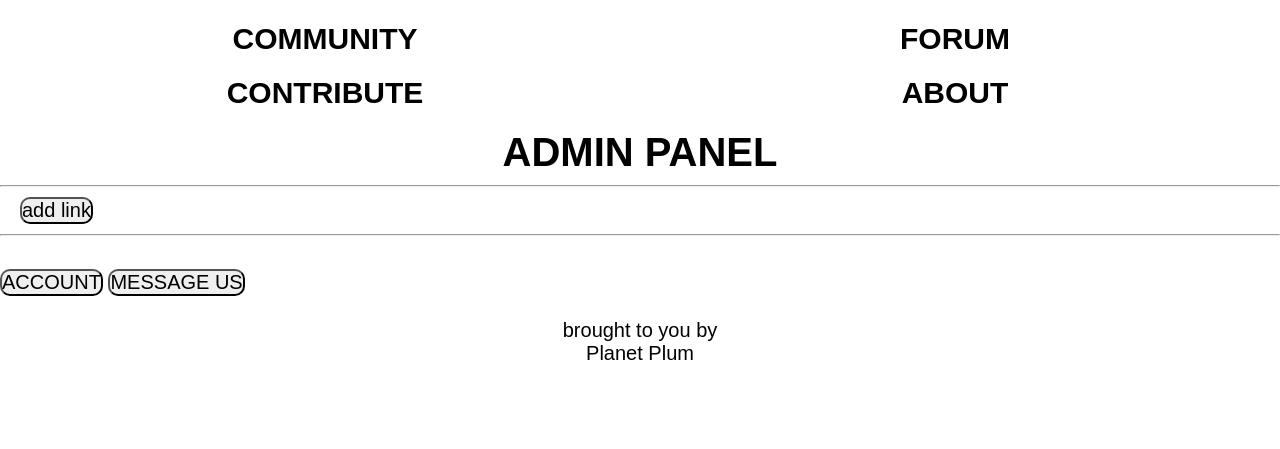
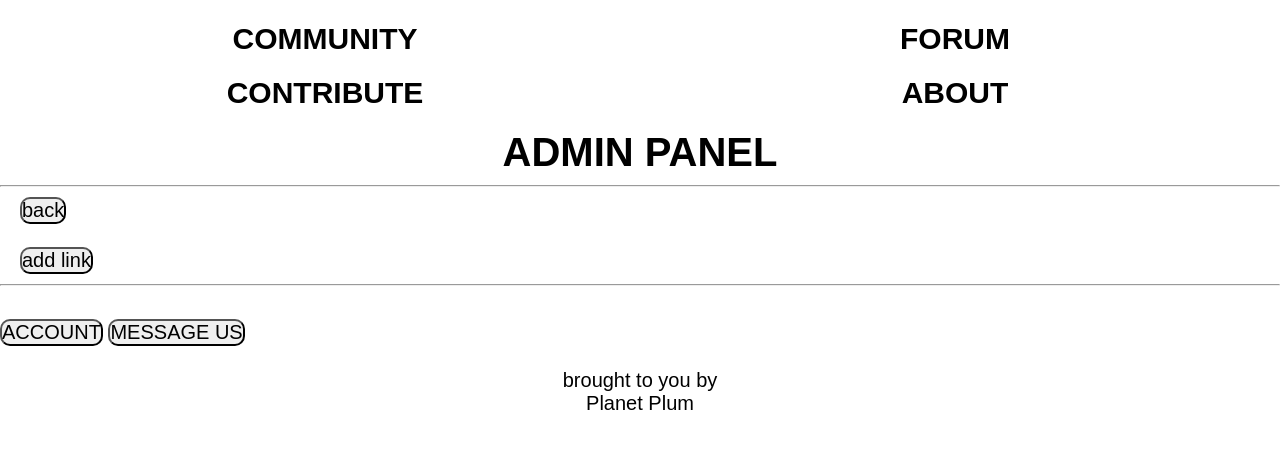
Before and after one commit to Mjames951/OmahaUnderground, a Django app: page /contribute/bandlinks/1/ in a window 1280 px wide. Shown: the part 207-656 px from the top of the page. Run offline with Django 5.2, Linux system fonts and the light colour scheme; a user stored in the database is signed in; tables that the repository leaves empty hold one stand-in row (values such as "Sample post"); grey boxes marked "Sample" are stand-in pictures.

Commit message:
back button

```diff
--- a/planetplum/static/css/base.css
+++ b/planetplum/static/css/base.css
@@ -162,6 +162,10 @@ nav a {
     text-align: center;
 }
 
+.back-button {
+    margin: 0.5rem 0.5rem 0;
+}
+
 @media screen and (min-width: 700px) {
     :root{
         font-size: 1.75vw;
--- a/planetplum/templates/contribute/edit/editmodel.html
+++ b/planetplum/templates/contribute/edit/editmodel.html
@@ -66,9 +66,4 @@ edit {{ model }}
 {% include 'planetplum/widgets/imgdisplayscript.html' %}
 {% include 'planetplum/widgets/textareasizescript.html' %}
 {% include 'planetplum/widgets/deletescript.html' %}
-<script>
-    function sendback(){
-        window.history.back()
-    }
-</script>
 {% endblock %}
--- a/planetplum/templates/contribute/usermanage.html
+++ b/planetplum/templates/contribute/usermanage.html
@@ -9,9 +9,7 @@ Manage Users
 
 {% block content %}
 
-<div class="cancel">
-    <a href="{% url 'index' %}"><button class="button">home</button></a>
-</div>
+{% include 'planetplum/widgets/backbutton.html' %}
 
 <h1>{{ title }}</h1>
 
--- a/planetplum/templates/planetplum/bandlinks.html
+++ b/planetplum/templates/planetplum/bandlinks.html
@@ -8,6 +8,8 @@
 {% endblock %}
 {% block content %}
 
+{% include 'planetplum/widgets/backbutton.html' %}
+<br>
 <a href="{% url 'addmodelparent' modelname='bandlink' parentid=band.id %}"><button class="button">add link</button></a>
 
 
--- a/planetplum/templates/planetplum/base.html
+++ b/planetplum/templates/planetplum/base.html
@@ -106,6 +106,11 @@
             }
         }
     </script>
+    <script>
+        function sendback(){
+            window.history.back()
+        }
+    </script>
     {% block script %}
     {% endblock %}
 </body>
--- /dev/null
+++ b/planetplum/templates/planetplum/widgets/backbutton.html
@@ -0,0 +1,3 @@
+<div class="back-button">
+    <button class="button" onclick="sendback()">back</button>
+</div>
```
